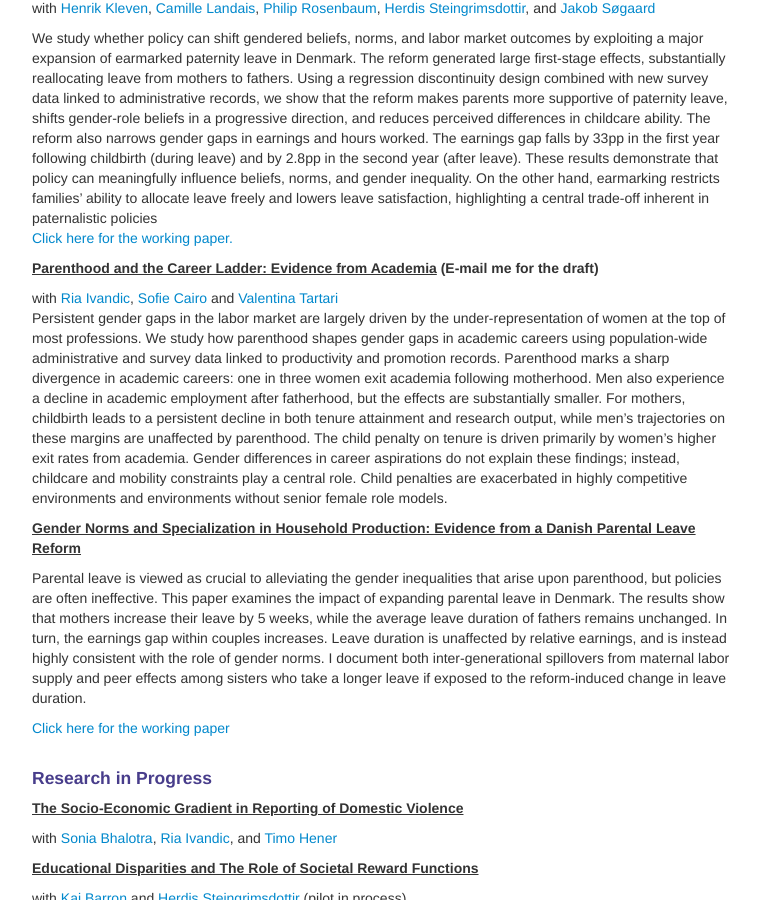
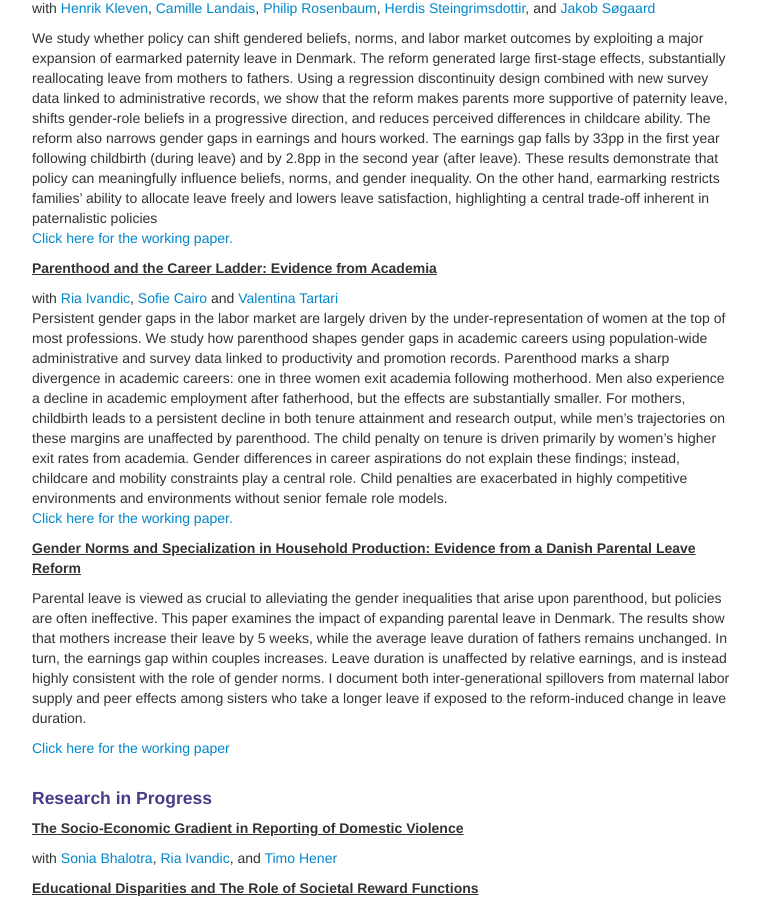
Before and after one commit to annesophielassen/annesophielassen.github.io, a Jekyll site: the page built from pages/research.md, in a window 1280 px wide and 900 px high, scrolled down 914 px. Shown: the whole window, without its empty margins (258-1018 px from the left). Built offline with Jekyll 4.4.1, drawn with Linux system fonts in a browser that asks for light colours.

Commit message:
Update research.md

```diff
--- a/pages/research.md
+++ b/pages/research.md
@@ -34,9 +34,10 @@ We study whether policy can shift gendered beliefs, norms, and labor market outc
 <a href="https://www.dropbox.com/scl/fi/wksiy6xf1mwl1lqjs7epz/PaternityLeave_Feb2026.pdf?rlkey=67tihxh0o5izz3v8tglazwfen&e=1&dl=0"> Click here for the working paper.</a>
 <br>
 
-##### <u>Parenthood and the Career Ladder: Evidence from Academia</u> (E-mail me for the draft)
+##### <u>Parenthood and the Career Ladder: Evidence from Academia</u>
 with <a href="https://sites.google.com/site/riaivandic/home"> Ria Ivandic</a>, <a href="https://sites.google.com/view/sofiecairo"> Sofie Cairo</a> and <a href="https://research.hhs.se/esploro/profile/valentina_tartari/overview"> Valentina Tartari</a> <br>
-Persistent gender gaps in the labor market are largely driven by the under-representation of women at the top of most professions. We study how parenthood shapes gender gaps in academic careers using population-wide administrative and survey data linked to productivity and promotion records. Parenthood marks a sharp divergence in academic careers: one in three women exit academia following motherhood. Men also experience a decline in academic employment after fatherhood, but the effects are substantially smaller. For mothers, childbirth leads to a persistent decline in both tenure attainment and research output, while men’s trajectories on these margins are unaffected by parenthood. The child penalty on tenure is driven primarily by women’s higher exit rates from academia. Gender differences in career aspirations do not explain these findings; instead, childcare and mobility constraints play a central role. Child penalties are exacerbated in highly competitive environments and environments without senior female role models.
+Persistent gender gaps in the labor market are largely driven by the under-representation of women at the top of most professions. We study how parenthood shapes gender gaps in academic careers using population-wide administrative and survey data linked to productivity and promotion records. Parenthood marks a sharp divergence in academic careers: one in three women exit academia following motherhood. Men also experience a decline in academic employment after fatherhood, but the effects are substantially smaller. For mothers, childbirth leads to a persistent decline in both tenure attainment and research output, while men’s trajectories on these margins are unaffected by parenthood. The child penalty on tenure is driven primarily by women’s higher exit rates from academia. Gender differences in career aspirations do not explain these findings; instead, childcare and mobility constraints play a central role. Child penalties are exacerbated in highly competitive environments and environments without senior female role models.<br>
+<a href="https://opus4.kobv.de/opus4-hsog/frontdoor/deliver/index/docId/6164/file/BSoE_DP_0092.pdf"> Click here for the working paper.</a>
 <br>
 
 ##### <u>Gender Norms and Specialization in Household Production: Evidence from a Danish Parental Leave Reform</u>
```
